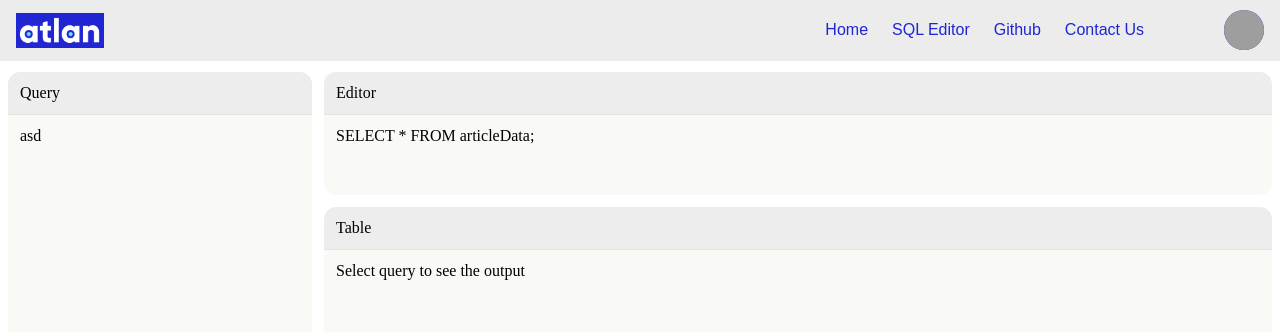
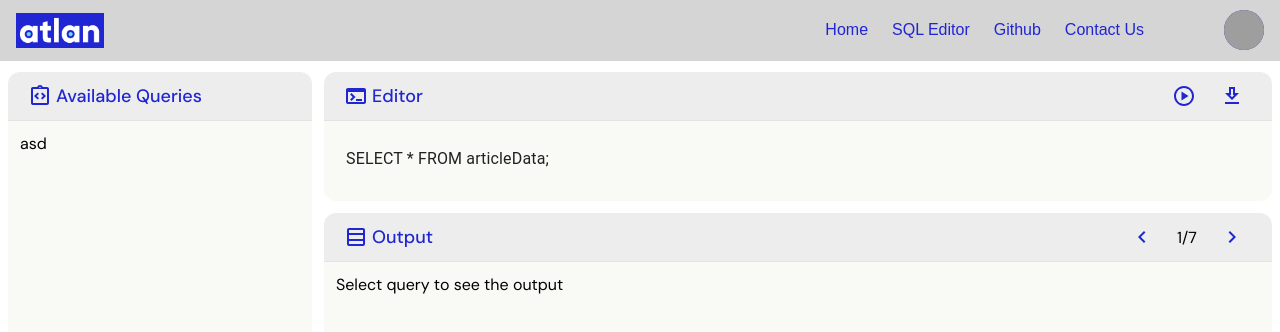
Before and after one commit to roshanchatei/query-forge, a React (Create React App) app: page /editor in a window 1280 px wide. Shown: the top 332 px of the page. Built offline with nearby package versions, Linux system fonts and the light colour scheme; grey boxes are pictures that could not be loaded.

Commit message:
added icaons and theme

```diff
--- a/package.json
+++ b/package.json
@@ -5,6 +5,7 @@
   "dependencies": {
     "@emotion/react": "^11.11.1",
     "@emotion/styled": "^11.11.0",
+    "@mui/icons-material": "^5.14.18",
     "@mui/material": "^5.14.18",
     "@testing-library/jest-dom": "^5.14.1",
     "@testing-library/react": "^13.0.0",
--- a/public/index.html
+++ b/public/index.html
@@ -11,6 +11,9 @@
     />
 <!--    <link rel="apple-touch-icon" href="%PUBLIC_URL%/logo192.png" />-->
     <link rel="manifest" href="%PUBLIC_URL%/manifest.json" />
+    <link rel="preconnect" href="https://fonts.googleapis.com">
+    <link rel="preconnect" href="https://fonts.gstatic.com" crossorigin>
+    <link href="https://fonts.googleapis.com/css2?family=DM+Sans:ital,opsz,wght@0,9..40,300;0,9..40,400;0,9..40,500;0,9..40,600;0,9..40,700;1,9..40,400&display=swap" rel="stylesheet">
     <title>Query Forge</title>
   </head>
   <body>
--- a/src/components/Navbar.jsx
+++ b/src/components/Navbar.jsx
@@ -13,7 +13,7 @@ const Navbar = () =>  {
                 elevation={0}
                 position="fixed"
                 sx={{
-                    background: '#ececec',
+                    background: '#d5d5d5',
                 }}
             >
                 <Box py={1.3} px={2} display={'flex'} alignItems={'center'} justifyContent={'space-between'} >
--- a/src/index.js
+++ b/src/index.js
@@ -3,12 +3,17 @@ import ReactDOM from 'react-dom/client';
 import './styles/globals.css';
 import App from './App';
 import { BrowserRouter } from 'react-router-dom';
+import { ThemeProvider } from '@mui/material/styles';
+import theme from './theme'
+
 
 const root = ReactDOM.createRoot(document.getElementById('root'));
 root.render(
   <React.StrictMode>
       <BrowserRouter>
-          <App />
+          <ThemeProvider theme={theme}>
+              <App />
+          </ThemeProvider>
       </BrowserRouter>
   </React.StrictMode>
 );
--- a/src/page-components/editor/Editor.jsx
+++ b/src/page-components/editor/Editor.jsx
@@ -1,5 +1,12 @@
-import {Grid, Hidden, Box} from "@mui/material";
-
+import {Grid, Hidden, Box, IconButton, Tooltip } from "@mui/material";
+import { TextField } from "@mui/material";
+import IntegrationInstructionsOutlinedIcon from '@mui/icons-material/IntegrationInstructionsOutlined';
+import TerminalOutlinedIcon from '@mui/icons-material/TerminalOutlined';
+import TableRowsOutlinedIcon from '@mui/icons-material/TableRowsOutlined';
+import DownloadOutlinedIcon from '@mui/icons-material/DownloadOutlined';
+import PlayCircleOutlinedIcon from '@mui/icons-material/PlayCircleOutlined';
+import NavigateBeforeIcon from '@mui/icons-material/NavigateBefore';
+import NavigateNextIcon from '@mui/icons-material/NavigateNext';
 const Editor = () =>  {
 
     return (
@@ -9,10 +16,15 @@ const Editor = () =>  {
                     <Grid item xs={0} md={3}>
                         <Box width={"100%"} p={1}>
                             <Box width={"100%"} borderRadius={"12px"} sx={{overflow: "hidden"}}>
-                                <Box width={"100%"} p={1.5} bgcolor={"#ededed"} borderBottom={"1px solid rgba(137,137,137,.1)"}>
-                                    Query
+                                <Box width={"100%"} px={2.5} py={1.5} bgcolor={"#ededed"} borderBottom={"1px solid rgba(137,137,137,.1)"}>
+                                    <Box display={'flex'} alignItems={'center'}>
+                                        <IntegrationInstructionsOutlinedIcon color={'primary'}  />
+                                        <Box fontSize={"18px"} color={"#2026d2"} fontWeight={500} ml={0.5}>
+                                            Available Queries
+                                        </Box>
+                                    </Box>
                                 </Box>
-                                <Box p={1.5} height={"calc(100vh - 125px)"} bgcolor={"#f9f9f6"}>
+                                <Box p={1.5} height={"calc(100vh - 130px)"} bgcolor={"#f9f9f6"}>
                                     asd
                                 </Box>
                             </Box>
@@ -23,19 +35,68 @@ const Editor = () =>  {
                 <Grid item xs={12} md={9}>
                     <Box width={"100%"} p={1} pl={0.5}>
                         <Box width={"100%"} borderRadius={"12px"} sx={{overflow: "hidden"}}>
-                            <Box width={"100%"} p={1.5} bgcolor={"#ededed"} borderBottom={"1px solid rgba(137,137,137,.1)"}>
-                                Editor
+                            <Box width={"100%"} px={2.5} bgcolor={"#ededed"} borderBottom={"1px solid rgba(137,137,137,.1)"} display={'flex'} alignItems={'center'} justifyContent={"space-between"}>
+                                <Box display={'flex'} alignItems={'center'} py={1.5}>
+                                    <TerminalOutlinedIcon color={'primary'} />
+                                    <Box fontSize={"18px"} color={"#2026d2"} fontWeight={500} ml={0.5}>
+                                        Editor
+                                    </Box>
+                                </Box>
+                                <Box display={'flex'} alignItems={'center'}>
+                                    <Tooltip title="Run" arrow>
+                                        <IconButton>
+                                            <PlayCircleOutlinedIcon color={"primary"} />
+                                        </IconButton>
+                                    </Tooltip>
+                                    <Box ml={1} />
+                                    <Tooltip title="Export" arrow>
+                                        <IconButton>
+                                            <DownloadOutlinedIcon color={"primary"} />
+                                        </IconButton>
+                                    </Tooltip>
+                                </Box>
                             </Box>
                             <Box p={1.5} height={"10vh"} bgcolor={"#f9f9f6"}>
-                                SELECT * FROM articleData;
+                                <TextField
+                                    value={"SELECT * FROM articleData;"}
+                                    variant="standard"
+                                    InputProps={{
+                                        disableUnderline: true,
+                                    }}
+                                    fullWidth
+                                    sx={{
+                                        // backgroundColor: "#FFF",
+                                        padding: "10px"
+                                    }}
+                                />
                             </Box>
                         </Box>
 
                         <Box width={"100%"} borderRadius={"12px"} sx={{overflow: "hidden"}} mt={1.5}>
-                            <Box width={"100%"} p={1.5} bgcolor={"#ededed"} borderBottom={"1px solid rgba(137,137,137,.1)"}>
-                                Table
+                            <Box width={"100%"} px={2.5} bgcolor={"#ededed"} borderBottom={"1px solid rgba(137,137,137,.1)"} display={'flex'} alignItems={'center'} justifyContent={"space-between"}>
+                                <Box  display={'flex'} py={1.5} alignItems={'center'}>
+                                    <TableRowsOutlinedIcon color={'primary'}  />
+                                    <Box fontSize={"18px"} color={"#2026d2"} fontWeight={500} ml={0.5}>
+                                        Output
+                                    </Box>
+                                </Box>
+                                <Box display={'flex'} alignItems={'center'}>
+                                    <Tooltip title="Previous" arrow>
+                                        <IconButton>
+                                            <NavigateBeforeIcon color={"primary"} />
+                                        </IconButton>
+                                    </Tooltip>
+                                    <Box width={"50px"} textAlign={"center"}>
+                                        1/7
+                                    </Box>
+                                    <Tooltip title="Next" arrow>
+                                        <IconButton>
+                                            <NavigateNextIcon color={"primary"} />
+                                        </IconButton>
+                                    </Tooltip>
+                                </Box>
                             </Box>
-                            <Box p={1.5} height={"calc(90vh - 180px)"} bgcolor={"#f9f9f6"}>
+                            <Box p={1.5} height={"calc(90vh - 190px)"} bgcolor={"#f9f9f6"}>
                                 Select query to see the output
                             </Box>
                         </Box>
--- a/src/styles/globals.css
+++ b/src/styles/globals.css
@@ -5,6 +5,7 @@
 body {
   padding: 0;
   margin: 0;
+  font-family: 'DM Sans', sans-serif;
 }
 
 /*:root {*/
--- /dev/null
+++ b/src/theme.js
@@ -0,0 +1,18 @@
+import { createTheme } from '@mui/material/styles';
+
+// Create a theme instance.
+const theme = createTheme({
+    palette: {
+        primary: {
+            main: '#2026d2',
+        },
+        secondary: {
+            main: '#f05',
+        },
+        // error: {
+        //     main: red.A400,
+        // },
+    },
+});
+
+export default theme;
```
Also changed, not shown: src/components/CustomCard.jsx (added), 1 other file (tests, documents, lock files or other folders).
